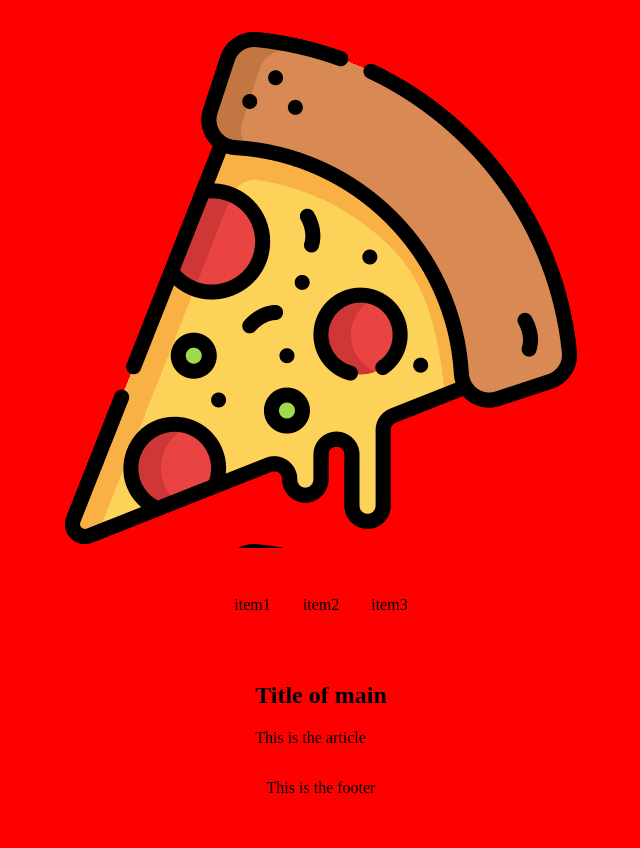
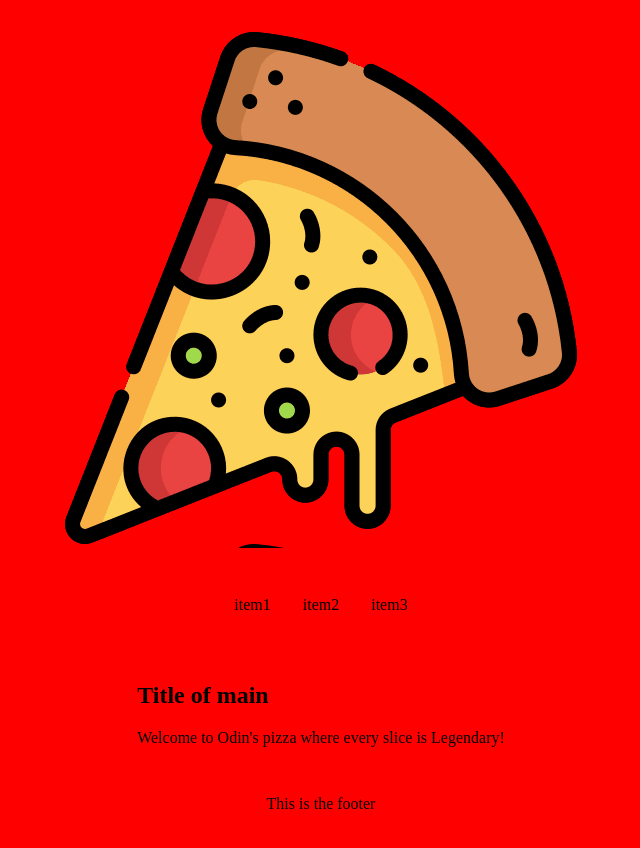
Before and after one commit to MikeHill89/odin-restaurant, a plain HTML site: page index.html in a window 1280 px wide. Shown: the whole page, without its empty margins (319-959 px from the left). Drawn offline with Linux system fonts and the light colour scheme.

Commit message:
Added page components and some basic styling

```diff
--- a/index.html
+++ b/index.html
@@ -22,7 +22,7 @@
         <main>
             <h2 class="main-title">Title of main</h2>
             <article>
-                This is the article
+                <p>Welcome to Odin's pizza where every slice is Legendary!</p>
             </article>
         </main>
         <footer>
```
